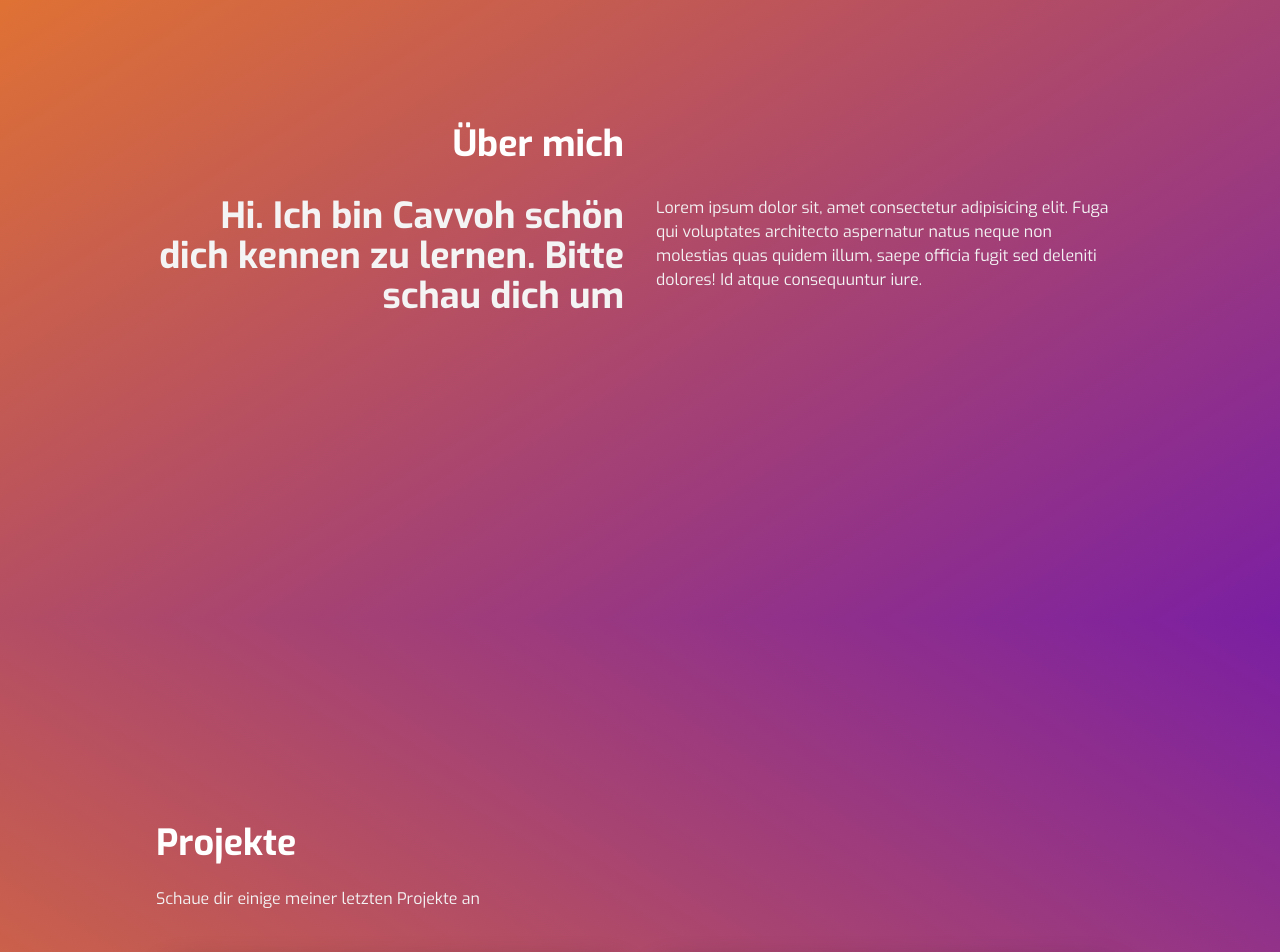
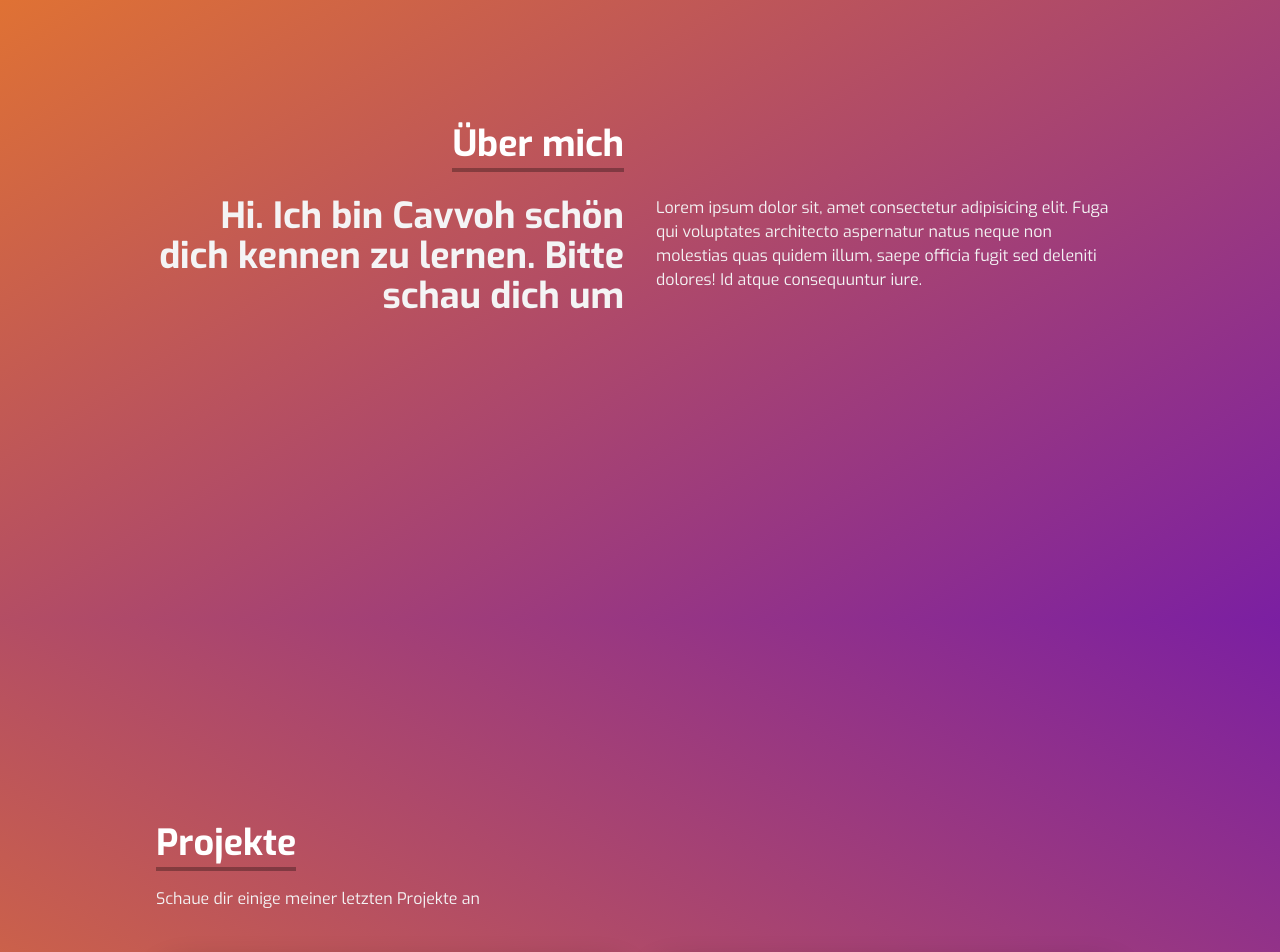
Before and after one commit to Cavvoh/cavvoh.github.io, a React (Create React App) app: page / in a window 1280 px wide. Shown: the part 980-1932 px from the top of the page. Built offline with nearby package versions, Linux system fonts and the light colour scheme.

Commit message:
minor changes

```diff
--- a/src/components/About.jsx
+++ b/src/components/About.jsx
@@ -6,7 +6,7 @@ const About = () => {
         <div className="flex flex-col items-center justify-center w-full h-full">
             <div className='max-w-[1000px] w-full grid grid-cols-2 gap-8'>
                 <div className='pb-8 pl-4 sm:text-right'>
-                    <p className='inline text-4xl font-bold text-white'>Über mich</p>
+                    <p className='inline text-4xl font-bold text-white proj'>Über mich</p>
                 </div>
                 <div></div>
                 </div>
--- a/src/components/Projects.jsx
+++ b/src/components/Projects.jsx
@@ -6,7 +6,7 @@ const Projects = () => {
     <div name='Projekte' className='w-full md:h-screen text-zinc-100 bg-gradient-to-tr from-[#ec7c26] to-[#7b1fa2]'>
         <div className='max-w-[1000px] mx-auto p-4 flex flex-col justify-center w-full h-full'>
             <div className='pb-8'>
-                <p className='inline text-4xl font-bold text-white'>Projekte</p>
+                <p className='inline text-4xl font-bold text-white proj'>Projekte</p>
                 <p className='py-6'>Schaue dir einige meiner letzten Projekte an</p>
             </div>
 
--- a/src/index.css
+++ b/src/index.css
@@ -70,3 +70,8 @@
   border-style: solid;
   border-width: 1px;
 }
+
+.proj {
+  border-bottom-width: 4px;
+  border-color: rgba(0, 0, 0, 0.3);
+}
```
Also changed, not shown: public/CNAME.txt (added).
